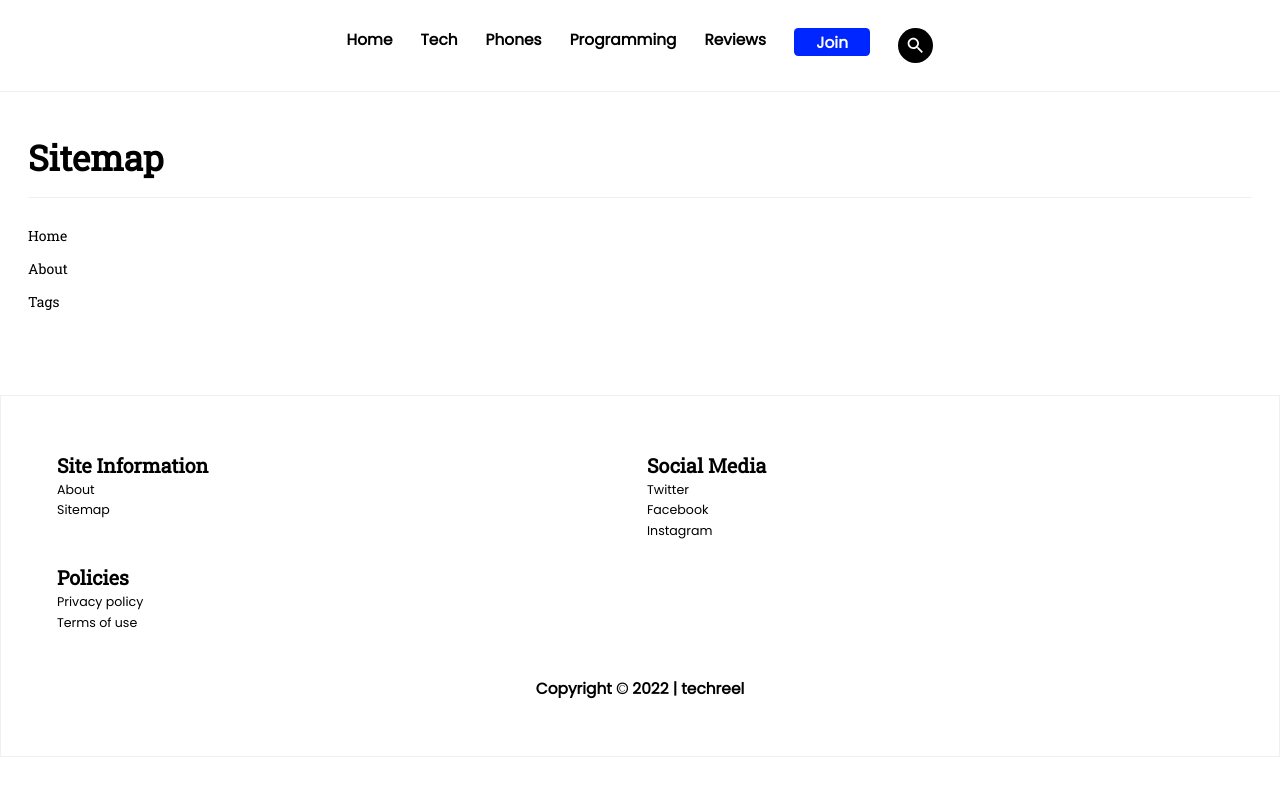
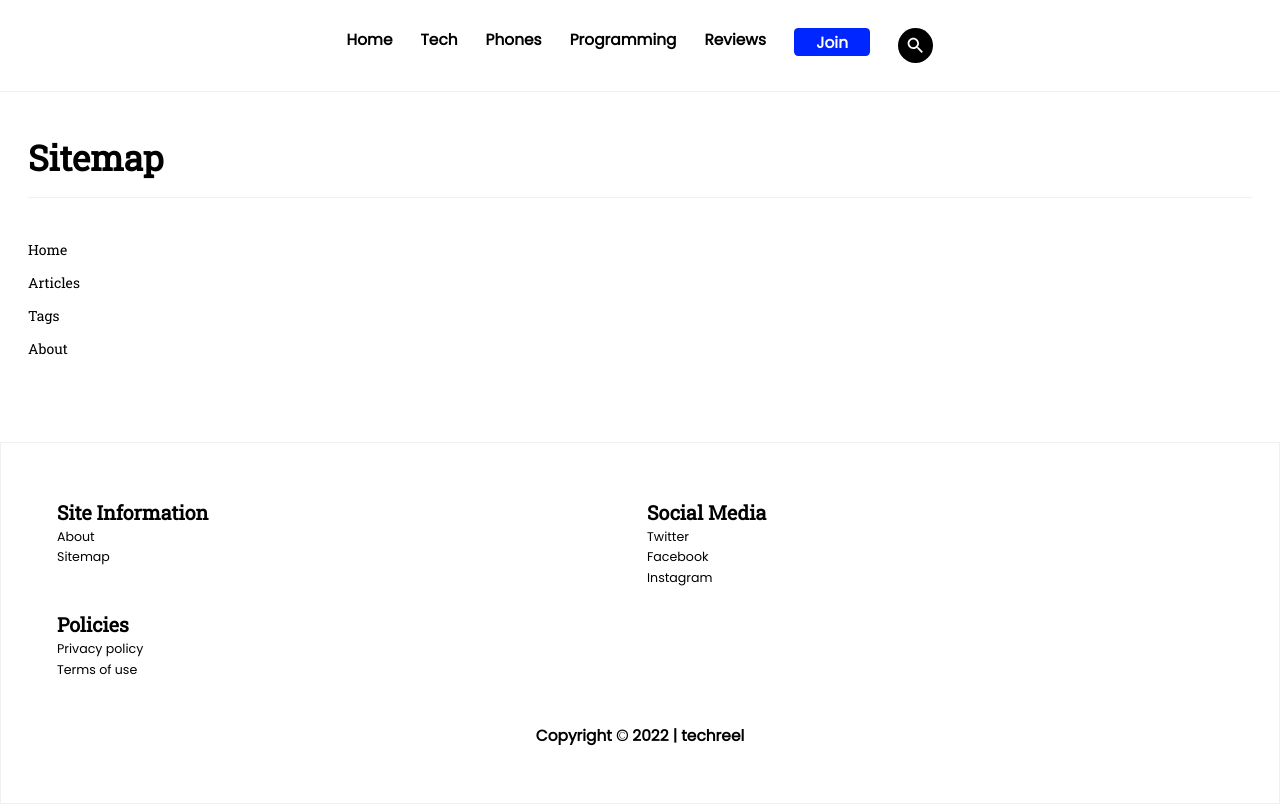
Before and after one commit to iyosayi0x/Techreel, a React (Vite) app in the folder techreel-frontend/: page /sitemap in a window 1280 px wide. Built offline with nearby package versions, Linux system fonts and the light colour scheme; no server answers.

Commit message:
updated component

```diff
--- a/techreel-frontend/src/App.jsx
+++ b/techreel-frontend/src/App.jsx
@@ -11,6 +11,7 @@ import PrivacyPolicy from "./views/PrivacyPolicy"
 import TermsOfUse from "./views/TermsOfUse"
 import Tag from './views/Tag'
 import TagList from './views/TagList'
+import ArticleList from './views/ArticleList'
 import UseScrollTop from './hooks/useScrollTop'
 
 function App() {
@@ -22,12 +23,14 @@ function App() {
             <Route index element={<Home/>}/>
           </Route>
           <Route element={<SecondaryLayout/>} path='/'>
-            <Route element={<Sitemap/>} path='sitemap/'/>
+            <Route element={<Sitemap/>} path='sitemap/'>
+              <Route element={<TagList/>} path='tags/'/>
+              <Route element={<ArticleList/>} path='articles/'/>
+            </Route>
             <Route element={<About/>} path='about/'/>
             <Route element={<Search/>} path='search/'/>
             <Route element={<PrivacyPolicy/>} path='privacy-policy'/>
             <Route element={<TermsOfUse/>} path='terms-of-use'/>
-            <Route element={<TagList/>} path='sitemap/tags/'/>
             <Route element={<Tag/>} path='tag/:tag'/>
             <Route element={<Article/>} path=':article_slug'/>
             <Route element={<NotFound/>} path='*'/>
--- a/techreel-frontend/src/views/Sitemap.jsx
+++ b/techreel-frontend/src/views/Sitemap.jsx
@@ -1,6 +1,7 @@
 import {Helmet} from 'react-helmet-async'
 import useGaTracker from '../hooks/useGaTracker'
 import {Link} from 'react-router-dom'
+import {Outlet} from 'react-router-dom'
 
 const Sitemap=()=>{
     /*
@@ -15,19 +16,30 @@ const Sitemap=()=>{
                 <meta name='description' content='Explore techreel by using our sitemap to browse through all our content'/>
             </Helmet>
             <h1 className='sitemap_header'>Sitemap</h1>
+
+            <main className='sitemap_container'>
+
                 <section className='sitemap_links_wrapper'>
-
                     <div className='sitemap_link_shell'>
                         <Link to='/' className='sitemap_link'>Home</Link>
                     </div>
                     <div className='sitemap_link_shell'>
-                    <Link to='/about/' className='sitemap_link'>About</Link>
+                        <Link to='articles/' className='sitemap_link'>Articles</Link>
                     </div>
                     <div className='sitemap_link_shell'>
-                    <Link to='/tags/' className='sitemap_link'>Tags</Link>
+                        <Link to='tags/' className='sitemap_link'>Tags</Link>
+                    </div>
+                    <div className='sitemap_link_shell'>
+                        <Link to='/about/' className='sitemap_link'>About</Link>
                     </div>
 
                 </section>
+
+                <aside className='sitemap_page_wrapper'>
+                    <Outlet/>
+                </aside>
+
+            </main>
         </div>
     )
 }
```
Lines whose indentation alone changed are shown as unchanged.
